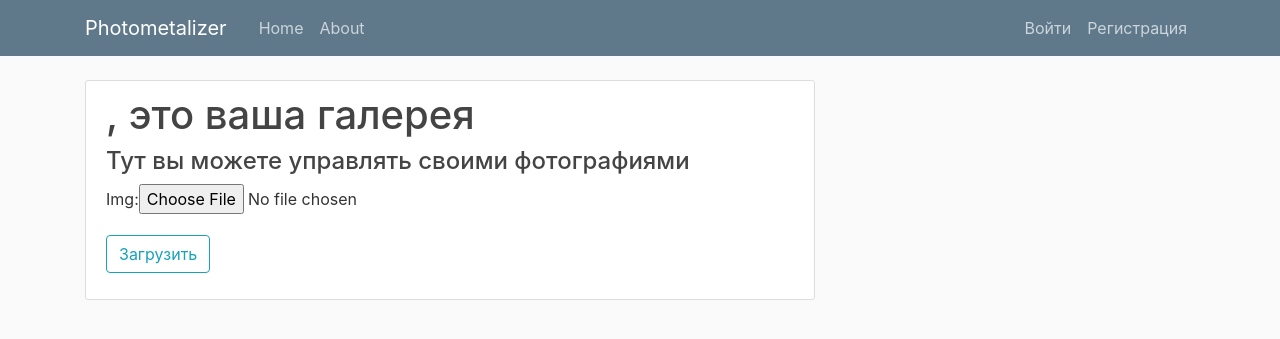
After one commit to Flantropy/photometalizer, a Django app: page /gallery/ in a window 1280 px wide. The commit adds this page. Shown: the top 339 px of the page. Run offline with Django 3.2, Linux system fonts and the light colour scheme; some libraries are stand-ins or nearby versions.

Commit message:
gallery added

```diff
--- /dev/null
+++ b/photometa/forms.py
@@ -0,0 +1,8 @@
+from django import forms
+from users.models import Image
+
+
+class ImageUploadForm(forms.ModelForm):
+    class Meta:
+        model = Image
+        fields = ['img']
--- a/photometa/urls.py
+++ b/photometa/urls.py
@@ -1,7 +1,8 @@
 from django.urls import path
-from .views import home
+from .views import home, gallery
 
 
 urlpatterns = [
-    path('', home, name='home')
+    path('', home, name='home'),
+    path('gallery/', gallery, name='gallery'),
 ]
--- a/photometa/views.py
+++ b/photometa/views.py
@@ -1,4 +1,28 @@
-from django.shortcuts import render
+from django.shortcuts import render, redirect
+from users.models import Image
+from .forms import ImageUploadForm
+from users.models import Image
+
 
 def home(request):
     return render(request, 'photometa/base.html')
+
+
+def gallery(request):
+    if request.method == 'POST':
+        photo_upload_form = ImageUploadForm(
+            request.POST,
+            request.FILES,
+            instance=Image.objects.create(profile=request.user.profile))
+        if photo_upload_form.is_valid():
+            photo_upload_form.save()
+            return redirect('gallery')
+    else:
+        photo_upload_form = ImageUploadForm()
+
+    user_photos = Image.objects.filter(profile__user__username=request.user)
+    context = {
+        'user_photos': user_photos,
+        'photo_upload_form': photo_upload_form
+    }
+    return render(request, 'photometa/gallery.html', context)
--- a/templates/photometa/base.html
+++ b/templates/photometa/base.html
@@ -54,14 +54,16 @@
             {% endif %}
             {% block content %}{% endblock %}
         </div>
+        {% if user.is_authenticated %}
         <div class="col-md-4">
             <div class="content-section">
                 <ul class="list-group">
-                    <li class="list-group-item list-group-item-light">Мои фото</li>
+                    <li class="list-group-item list-group-item-light"><a href="{% url 'gallery' %}">Мои фото</a></li>
                     <li class="list-group-item list-group-item-light">Настройки</li>
                 </ul>
             </div>
         </div>
+        {% endif %}
     </div>
 </main>
 
--- /dev/null
+++ b/templates/photometa/gallery.html
@@ -0,0 +1,25 @@
+{% extends 'photometa/base.html' %}
+{% block content %}
+    <div class="content-section">
+        <div class="media">
+            <div class="media-body">
+                <h3 class="account-heading">{{ user.username }}, это ваша галерея</h3>
+                <h4>Тут вы можете управлять своими фотографиями</h4>
+            </div>
+        </div>
+        <div class="div1">
+            {% for img in user_photos %}
+                <h4>Hello</h4>
+            {% endfor %}
+        </div>
+        <form method='POST' enctype='multipart/form-data'>
+            {% csrf_token %}
+            <fieldset class='form-group'>
+                {{ photo_upload_form}}
+            </fieldset>
+            <div class="form-group">
+                <button class="btn btn-outline-info" type="submit">Загрузить</button>
+            </div>
+        </form>
+    </div>
+{% endblock content %}
--- a/templates/users/profile.html
+++ b/templates/users/profile.html
@@ -14,7 +14,6 @@
             <fieldset class='form-group'>
                 <legend class='border-bottom mb-4'>Профиль</legend>
                 {{ user_update_form|crispy }}
-                {{ profile_update_form|crispy }}
             </fieldset>
             <div class="form-group">
                 <button class="btn btn-outline-info" type="submit">Обновить</button>
--- a/users/forms.py
+++ b/users/forms.py
@@ -24,4 +24,4 @@ class UserUpdateForm(forms.ModelForm):
 class ProfileUpdateForm(forms.ModelForm):
     class Meta:
         model = Profile
-        fields = ['image']
+        fields = '__all__'
--- a/users/models.py
+++ b/users/models.py
@@ -4,7 +4,11 @@ from django.contrib.auth.models import User
 
 class Profile(models.Model):
     user = models.OneToOneField(User, on_delete=models.CASCADE)
-    image = models.ImageField(default='default.jpg', upload_to='profile_pics')
 
     def __str__(self):
         return f'{self.user.username} Profile'
+
+
+class Image(models.Model):
+    profile = models.ForeignKey(Profile, on_delete=models.CASCADE)
+    img = models.ImageField(default='default.jpg', upload_to='profile_pics')
```
Also changed, not shown: users/views.py (+6 -7 lines).
